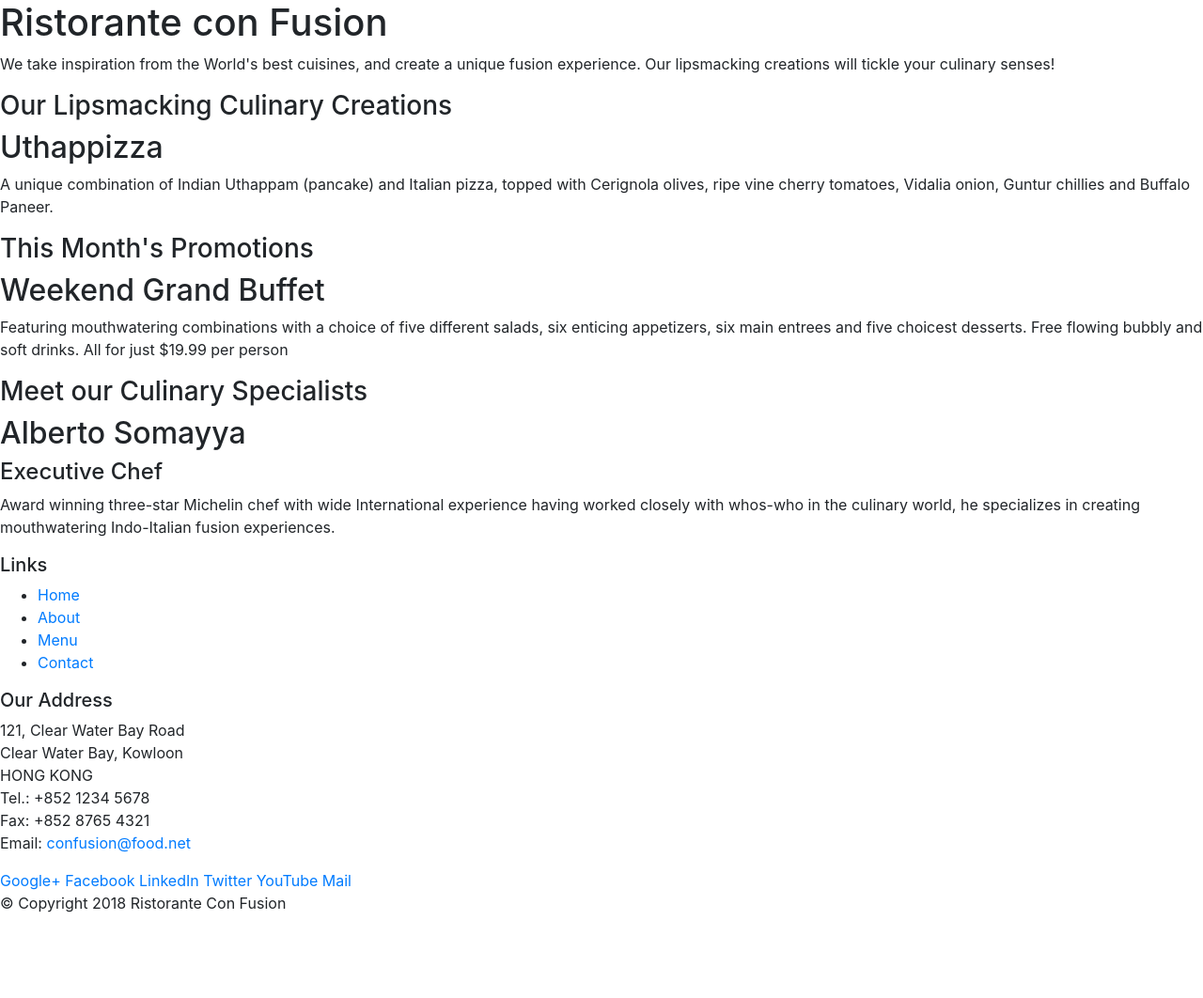
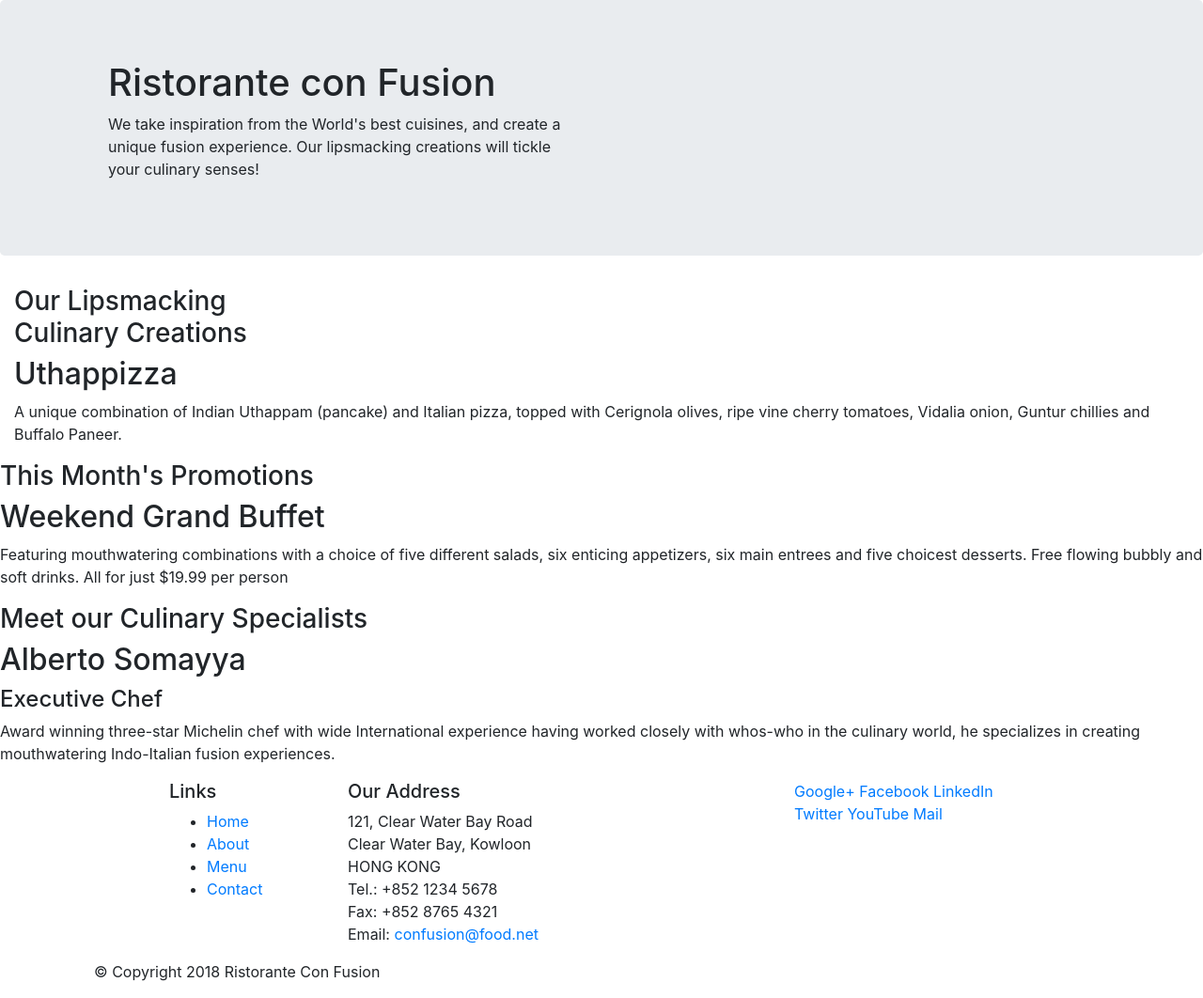
Before and after one commit to TheDani1/git-test, a website: page Bootstrap4/conFusion/index.html in a window 1280 px wide. Shown: the whole page at 94% size. Before the commit the page ends 989 px from the top, so only its background shows below. Drawn offline with nearby package versions, Linux system fonts and the light colour scheme.

Commit message:
Bootstrap Grid Part 1

```diff
--- a/Bootstrap4/conFusion/index.html
+++ b/Bootstrap4/conFusion/index.html
@@ -4,7 +4,7 @@
 <meta charset="utf-8">
 <meta name="viewport" content="width=device-width, initial-scale=1, shrink-to-fit=no">
 <meta http-equiv="x-ua-compatible" content="ie=edge">
-
+<meta name="viewport" content="width=device-width, initial-scale=1, shrink-to-fit=no">
 <!-- Bootstrap CSS -->
 <link rel="stylesheet" href="node_modules/bootstrap/dist/css/bootstrap.min.css">
 <head>
@@ -13,10 +13,10 @@
 
 <body>
 
-    <header>
-        <div>
-            <div>
-                <div>
+    <header class="jumbotron">
+        <div class="container">
+            <div class="col-12 col-sm-6">
+                <div class="col-12 col-sm">
                     <h1>Ristorante con Fusion</h1>
                     <p>We take inspiration from the World's best cuisines, and create a unique fusion experience. Our lipsmacking creations will tickle your culinary senses!</p>
                 </div>
@@ -28,10 +28,10 @@
 
     <div>
         <div>
-            <div>
+            <div class="col-12 col-sm-4 col-md-3">
                 <h3>Our Lipsmacking Culinary Creations</h3>
             </div>
-            <div>
+            <div class="col col-sm order-sm-first col-md">
                 <h2>Uthappizza</h2>
                 <p>A unique combination of Indian Uthappam (pancake) and Italian pizza, topped with Cerignola olives, ripe vine cherry tomatoes, Vidalia onion, Guntur chillies and Buffalo Paneer.</p>
             </div>
@@ -61,9 +61,9 @@
     </div>
 
     <footer>
-        <div>
-            <div>
-                <div>
+        <div class="container">
+            <div class="row">
+                <div class="col-4 offset-1 col-sm-2">
                     <h5>Links</h5>
                     <ul>
                         <li><a href="#">Home</a></li>
@@ -72,7 +72,7 @@
                         <li><a href="#">Contact</a></li>
                     </ul>
                 </div>
-                <div>
+                <div class="col-7 col-sm-5">
                     <h5>Our Address</h5>
                     <address>
 		              121, Clear Water Bay Road<br>
@@ -83,7 +83,7 @@
 		              Email: <a href="mailto:confusion@food.net">confusion@food.net</a>
 		           </address>
                 </div>
-                <div>
+                <div class="col-12 col-sm-4 order-sm-last col-md-3">
                     <div>
                         <a href="http://google.com/+">Google+</a>
                         <a href="http://www.facebook.com/profile.php?id=">Facebook</a>
@@ -94,7 +94,7 @@
                     </div>
                 </div>
            </div>
-           <div>
+           <div class="col-auto">
                 <div>
                     <p>© Copyright 2018 Ristorante Con Fusion</p>
                 </div>
```
